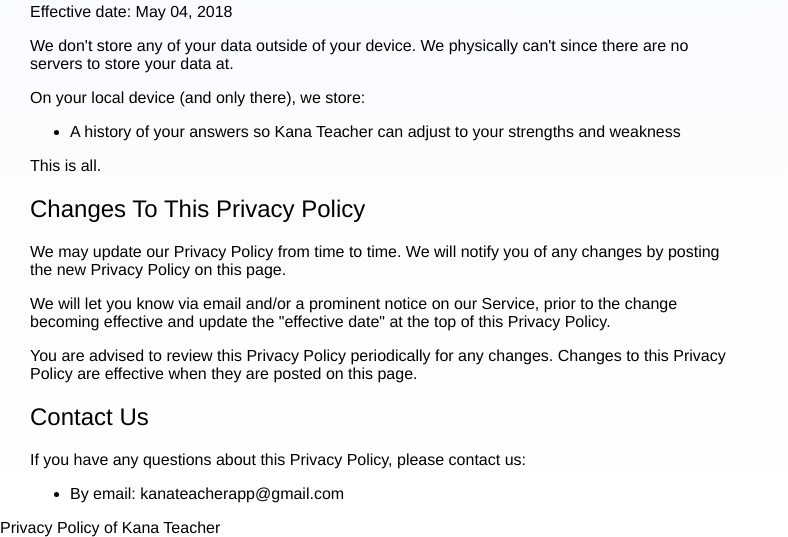
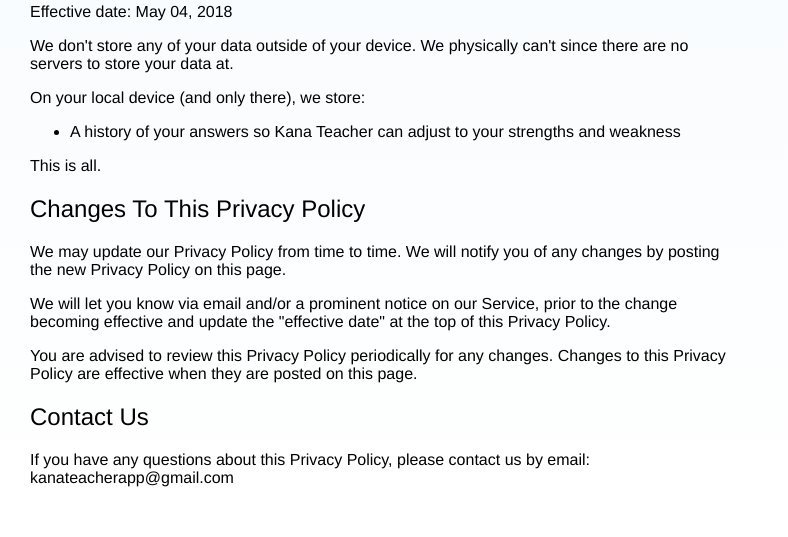
Before and after one commit to BlackWolf/kanateacher.github.io, a plain HTML site: page index.html in a window 1280 px wide. Shown: the part 394-931 px from the top of the page, without its empty margins (0-788 px from the left). After the commit the page ends 897 px from the top, so only its background shows below. Drawn offline with Linux system fonts and the light colour scheme.

Commit message:
Fix privacy policy

```diff
--- a/index.html
+++ b/index.html
@@ -67,22 +67,8 @@
 
 
 <h2>Contact Us</h2>
-<p>If you have any questions about this Privacy Policy, please contact us:</p>
-<ul>
-        <li>By email: kanateacherapp@gmail.com</li>
+<p>If you have any questions about this Privacy Policy, please contact us by email: kanateacherapp@gmail.com</p>
 
-        </ul>                            </div>
-
-                </div>
-            </div>
-        </div>
-    </div>
-
-    <div class="page-footer">
-        <div class="container">
-            <div class="row">
-                <div class="col-md-12">
-                    Privacy Policy of Kana Teacher
                 </div>
             </div>
         </div>
```
